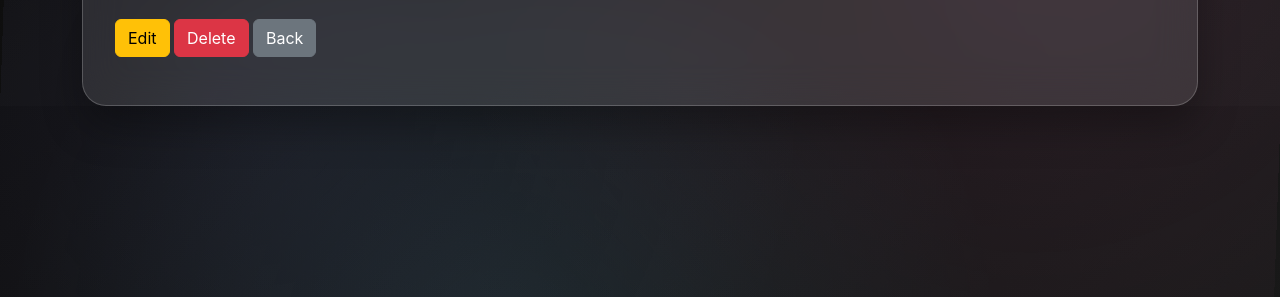
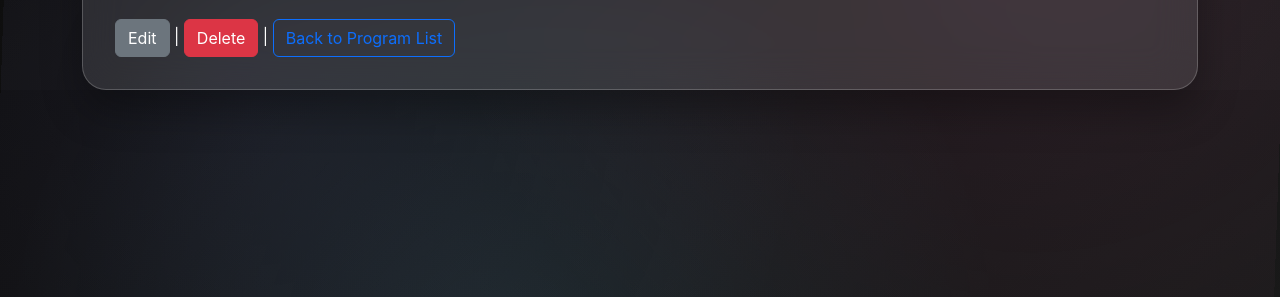
Before and after one commit to Sh-a-wn/CSC3115-Group2, a Django app: template capstone/programs/templates/programs/program_detail.html in a window 1280 px wide. Shown: the part 261-558 px from the top of the page. Run offline with Django 4.2, Linux system fonts and the light colour scheme; the template is opened without the code that fills it, so the values that code supplies are empty.

Commit message:
improved button layout and styling for program detail template

```diff
--- a/capstone/programs/templates/programs/program_detail.html
+++ b/capstone/programs/templates/programs/program_detail.html
@@ -8,9 +8,8 @@
     <li><strong>Focus Areas:</strong> {{ program.focus_areas }}</li>
     <li><strong>Phases:</strong> {{ program.phases }}</li>
   </ul>
-  <p>
-  <a href="{% url 'program_edit' program.id %}"class="btn btn-warning">Edit</a>
-  <a href="{% url 'program_delete' program.id %}"class="btn btn-danger">Delete</a>
-  <a href="{% url 'program_list' %}"class="btn btn-secondary">Back </a>
-  </p>
+
+  <a class="btn btn-secondary" href="{% url 'program_edit' program.id %}">Edit</a> |
+  <a class="btn btn-danger"  href="{% url 'program_delete' program.id %}">Delete</a> |
+  <a class="btn btn-outline-primary"  href="{% url 'program_list' %}">Back to Program List</a>
 {% endblock %}
```
